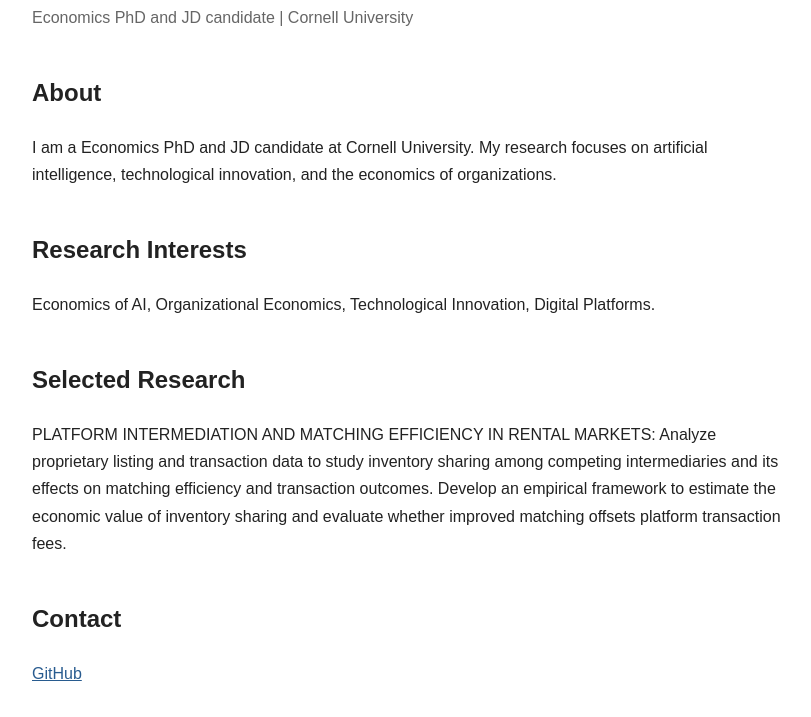
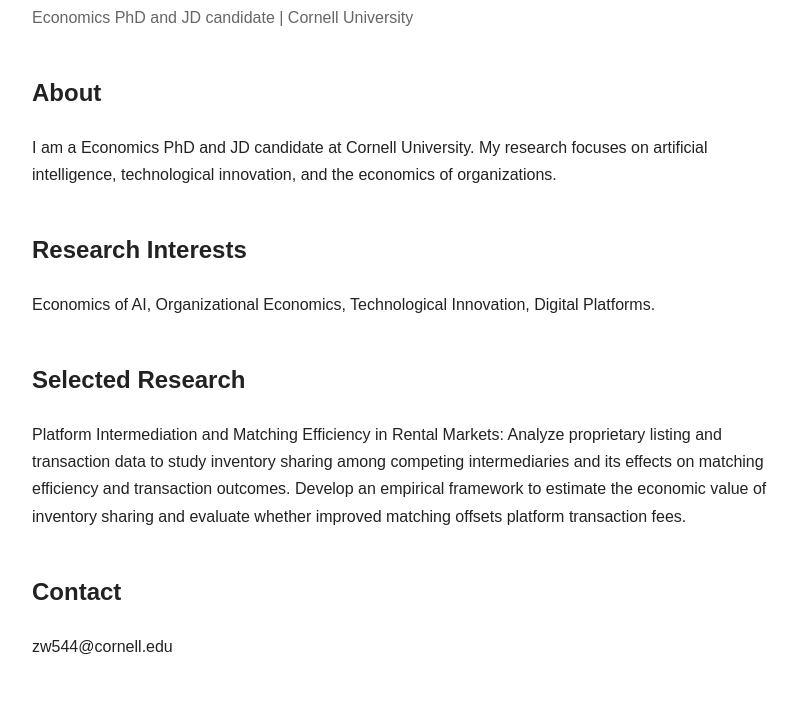
Before and after one commit to wzyarianaa/ArianaWang.github.io, a plain HTML site: page index.html in a window 1280 px wide. Shown: the part 153-870 px from the top of the page, without its empty margins (228-1039 px from the left). Drawn offline with Linux system fonts and the light colour scheme.

Commit message:
Update index.html

```diff
--- a/index.html
+++ b/index.html
@@ -42,16 +42,14 @@
   </p>
 
   <h2>Selected Research</h2>
-  <p>PLATFORM INTERMEDIATION AND MATCHING EFFICIENCY IN RENTAL MARKETS:
+  <p>Platform Intermediation and Matching Efficiency in Rental Markets:
 Analyze proprietary listing and transaction data to study inventory sharing among competing intermediaries and its effects on matching efficiency and transaction outcomes.
 Develop an empirical framework to estimate the economic value of inventory sharing and evaluate whether improved matching offsets platform transaction fees.
 </p>
 
   <h2>Contact</h2>
   <p>
-    <a href="https://github.com/wzyarianaa">
-      GitHub
-    </a>
+    zw544@cornell.edu
   </p>
 </body>
 </html>
```
